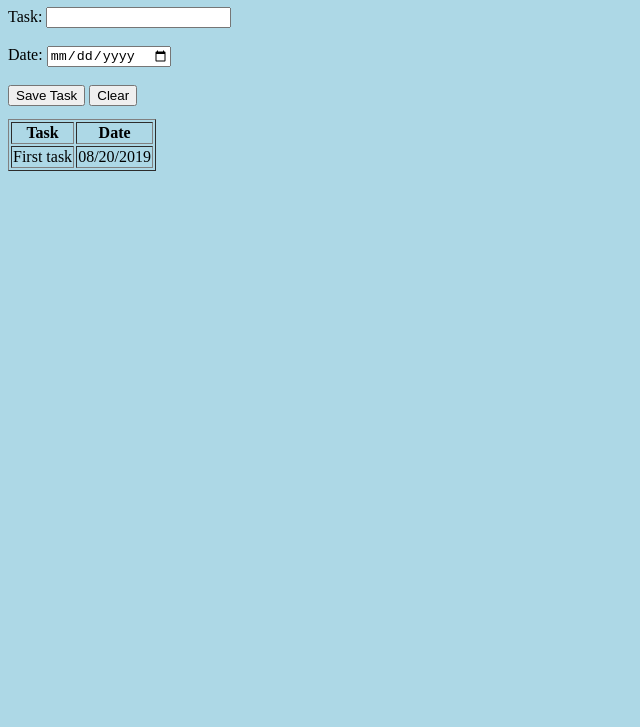
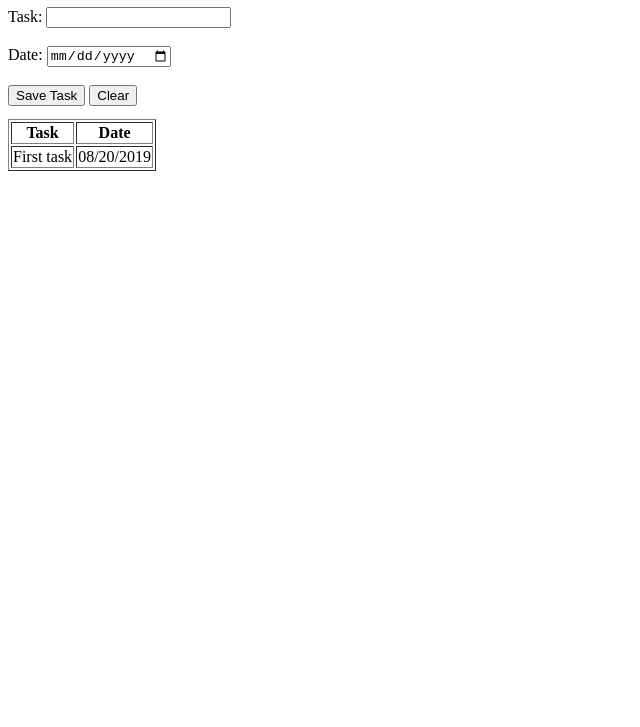
Before and after one commit to tmborrego/TestProject, a plain HTML site: page index.html in a window 1280 px wide. Shown: the part 73-800 px from the top of the page, without its empty margins (0-640 px from the left). Drawn offline with Linux system fonts and the light colour scheme.

Commit message:
newbackground

```diff
--- a/mystyle.css
+++ b/mystyle.css
@@ -1,5 +1,5 @@
 body {
-    background-color: lightblue;
+    background-color: dark rgba(255, 255, 0, 0.863);
   }
 
   h1 {
```
